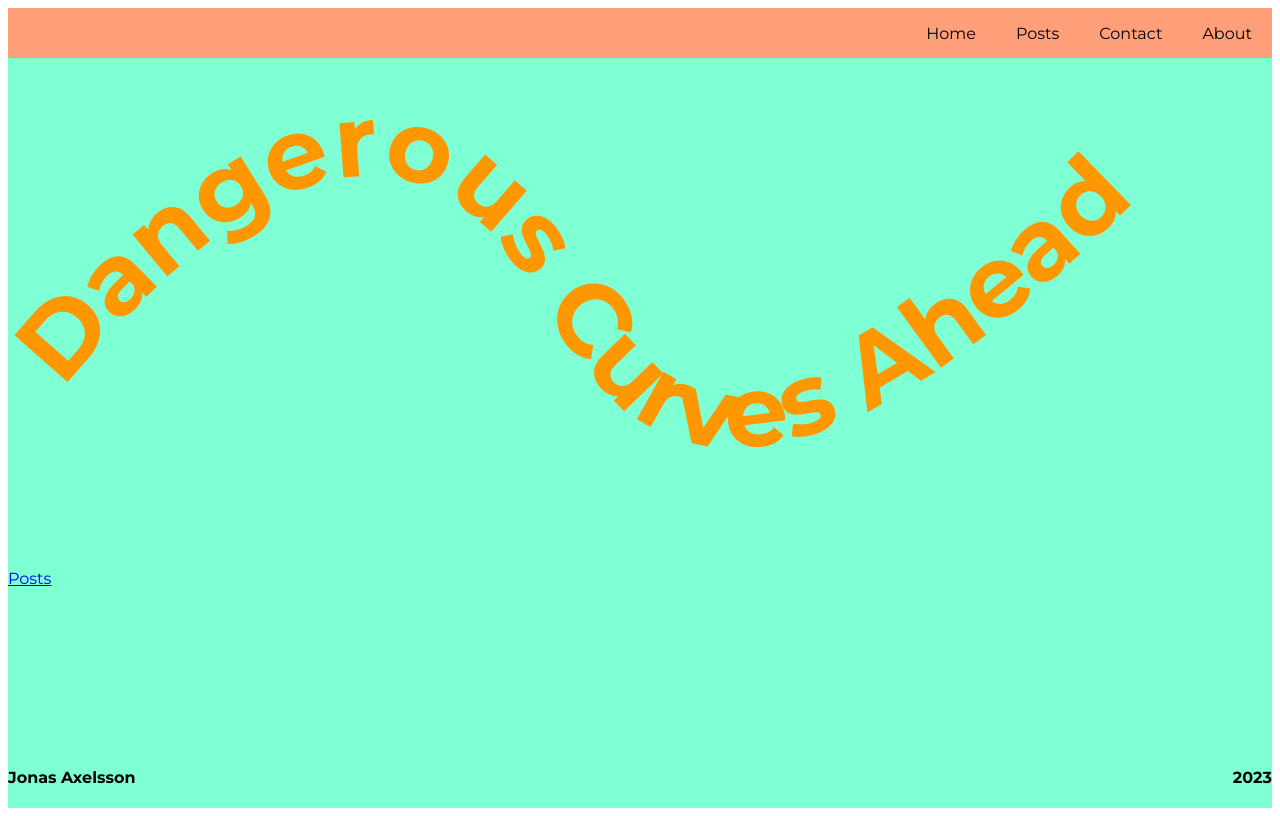
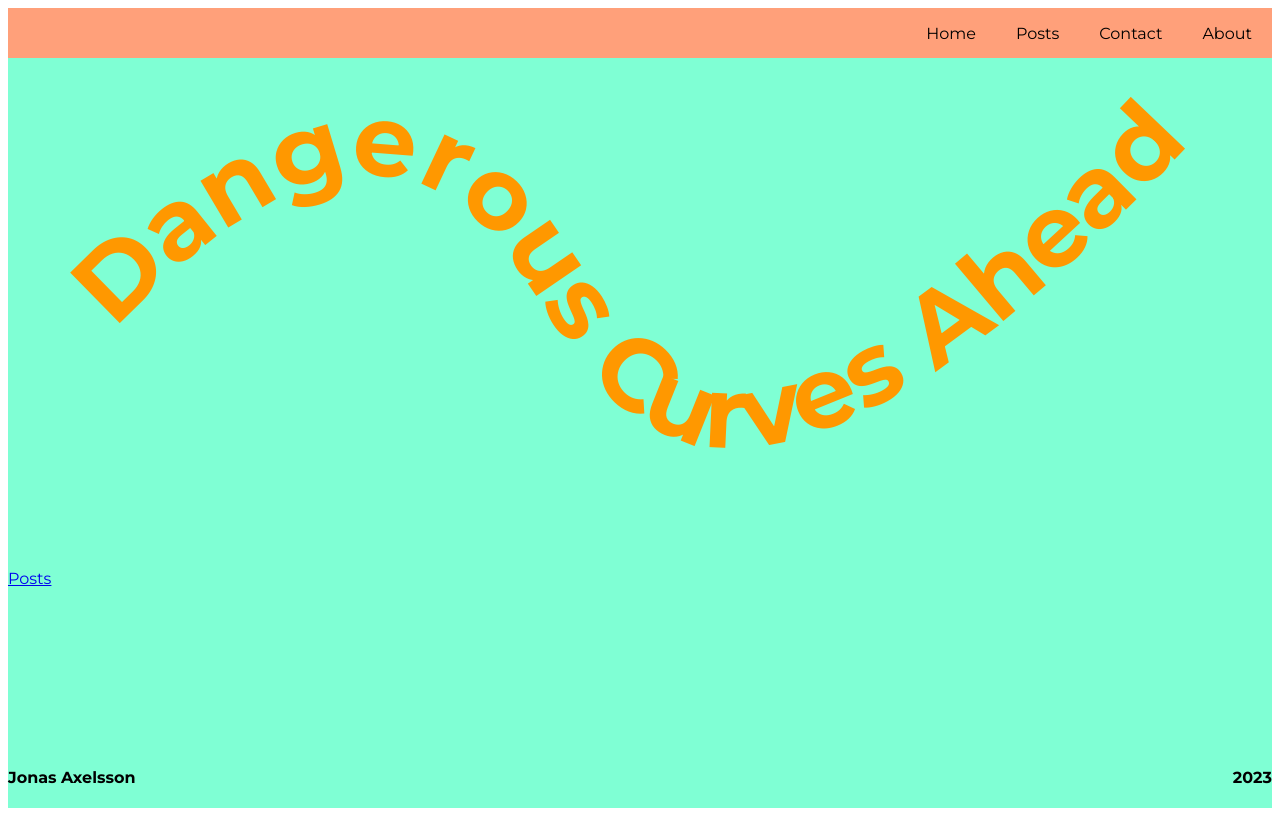
Before and after one commit to jpaxelsson/bike-blog, a Gatsby site: page / in a window 1280 px wide. Built offline with nearby package versions, Linux system fonts and the light colour scheme; Gatsby itself is replaced by a stand-in of ours.

Commit message:
adjust home text align

```diff
--- a/src/pages/index.jsx
+++ b/src/pages/index.jsx
@@ -12,7 +12,7 @@ const IndexPage = () => {
 
         <svg viewBox="0 0 500 200">
           <path id="curve" d="M6,150C49.63,93,105.79,36.65,156.2,47.55,207.89,58.74,213,131.91,264,150c40.67,14.43,108.57-6.91,229-145" />
-          <text x="25">
+          <text x="56">
             <textPath xlinkHref="#curve">
               Dangerous Curves Ahead
             </textPath>
```
